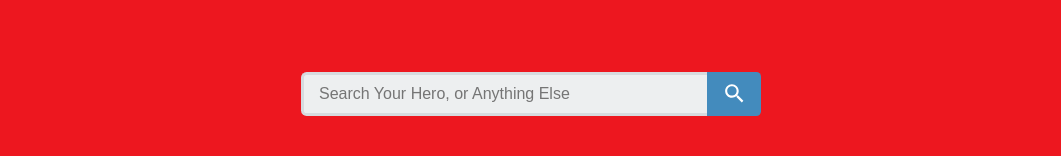
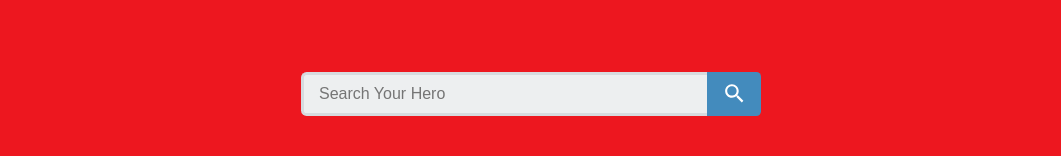
Before and after one commit to BillyRyanShelton/react-avengers-gallery, a React (Create React App) app: page / in a window 1280 px wide. Shown: the top 156 px of the page, without its empty margins (109-1170 px from the left). Built offline with nearby package versions, Linux system fonts and the light colour scheme.

Commit message:
added a snapchat of the component hierarchy.

```diff
--- a/src/App.js
+++ b/src/App.js
@@ -73,7 +73,7 @@ class SearchForm extends Component {
   render() {
     return (
       <form className="search-form">
-        <input type="search" name="search" placeholder="Search Your Hero, or Anything Else" required/>
+        <input type="search" name="search" placeholder="Search Your Hero" required/>
         <button type="submit" className="search-button">
           <svg fill="#fff" height="24" viewBox="0 0 23 23" width="24" xmlns="http://www.w3.org/2000/svg">
             <path d="M15.5 14h-.79l-.28-.27C15.41 12.59 16 11.11 16 9.5 16 5.91 13.09 3 9.5 3S3 5.91 3 9.5 5.91 16 9.5 16c1.61 0 3.09-.59 4.23-1.57l.27.28v.79l5 4.99L20.49 19l-4.99-5zm-6 0C7.01 14 5 11.99 5 9.5S7.01 5 9.5 5 14 7.01 14 9.5 11.99 14 9.5 14z"/>
```
Also changed, not shown: UIbreakdown/Component Hierarchy.PNG (added).
